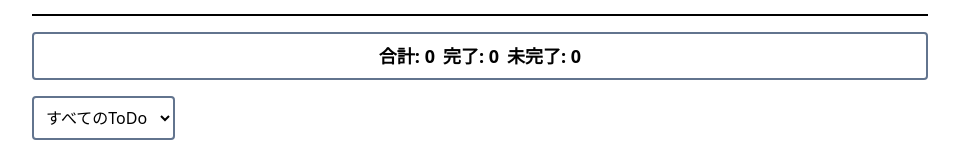
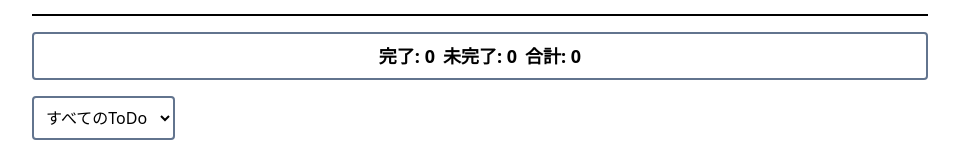
Before and after one commit to kentem-yu-motegi/react-todo-test, a React (Vite) app: page / in a window 1280 px wide. Shown: the part 174-316 px from the top of the page, without its empty margins (160-1119 px from the left). Built offline with nearby package versions, Linux system fonts and the light colour scheme.

Commit message:
todo合計数の表示順番を修正

```diff
--- a/src/features/input/displayText.tsx
+++ b/src/features/input/displayText.tsx
@@ -29,9 +29,9 @@ export const DisplayText = () => {
   return (
     <div className="space-y-2 border-t-2 pt-4 w-full max-w-4xl">
       <div className="flex gap-2 mb-4 border-slate-500 rounded border-2 p-2 justify-center  text-lg font-bold">
-        <span>合計: {total}</span>
         <span>完了: {completed}</span>
         <span>未完了: {uncompleted}</span>
+        <span>合計: {total}</span>
       </div>
       <select className="mb-4 p-2 border-2 border-slate-500 rounded">
         <option value="all">すべてのToDo</option>
```
